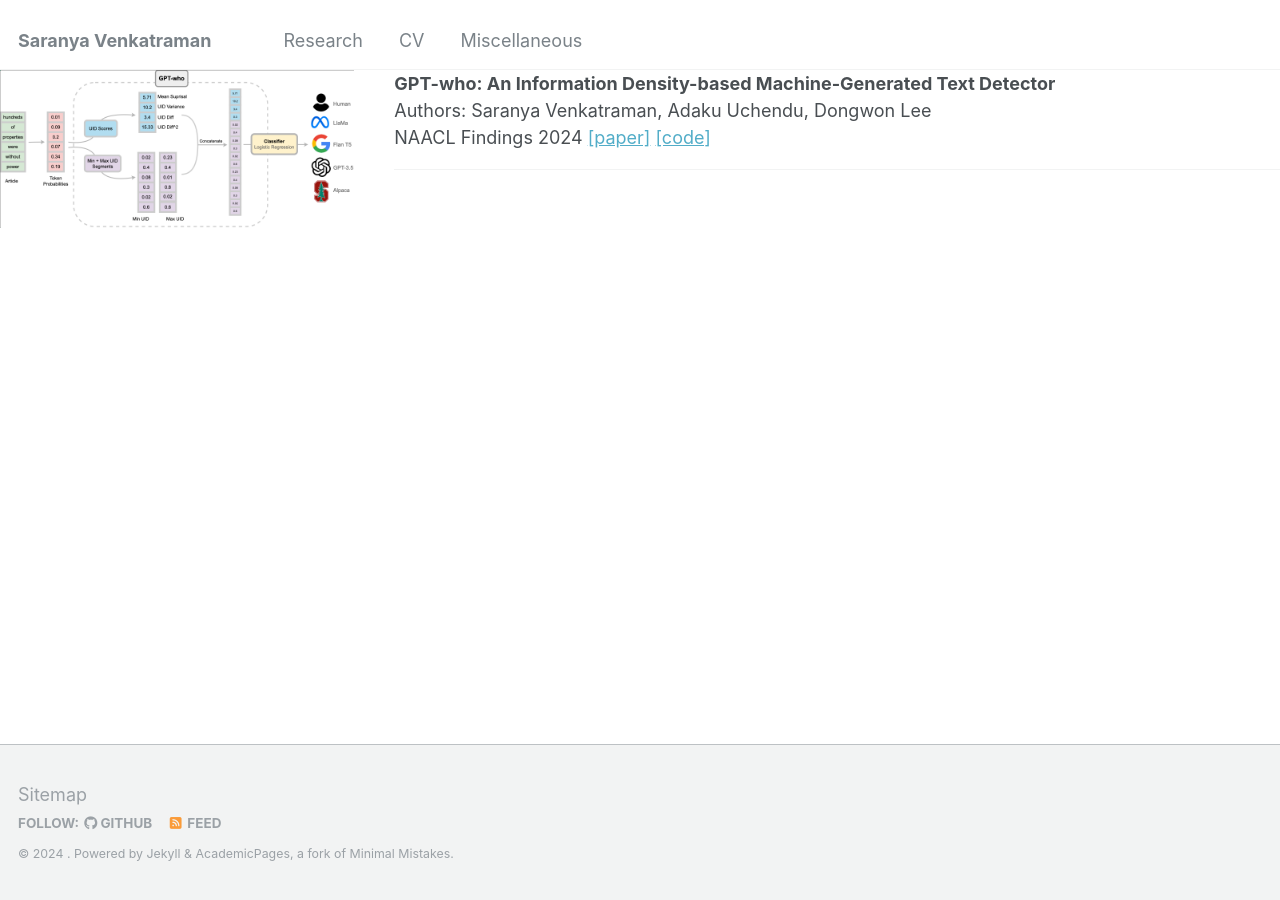
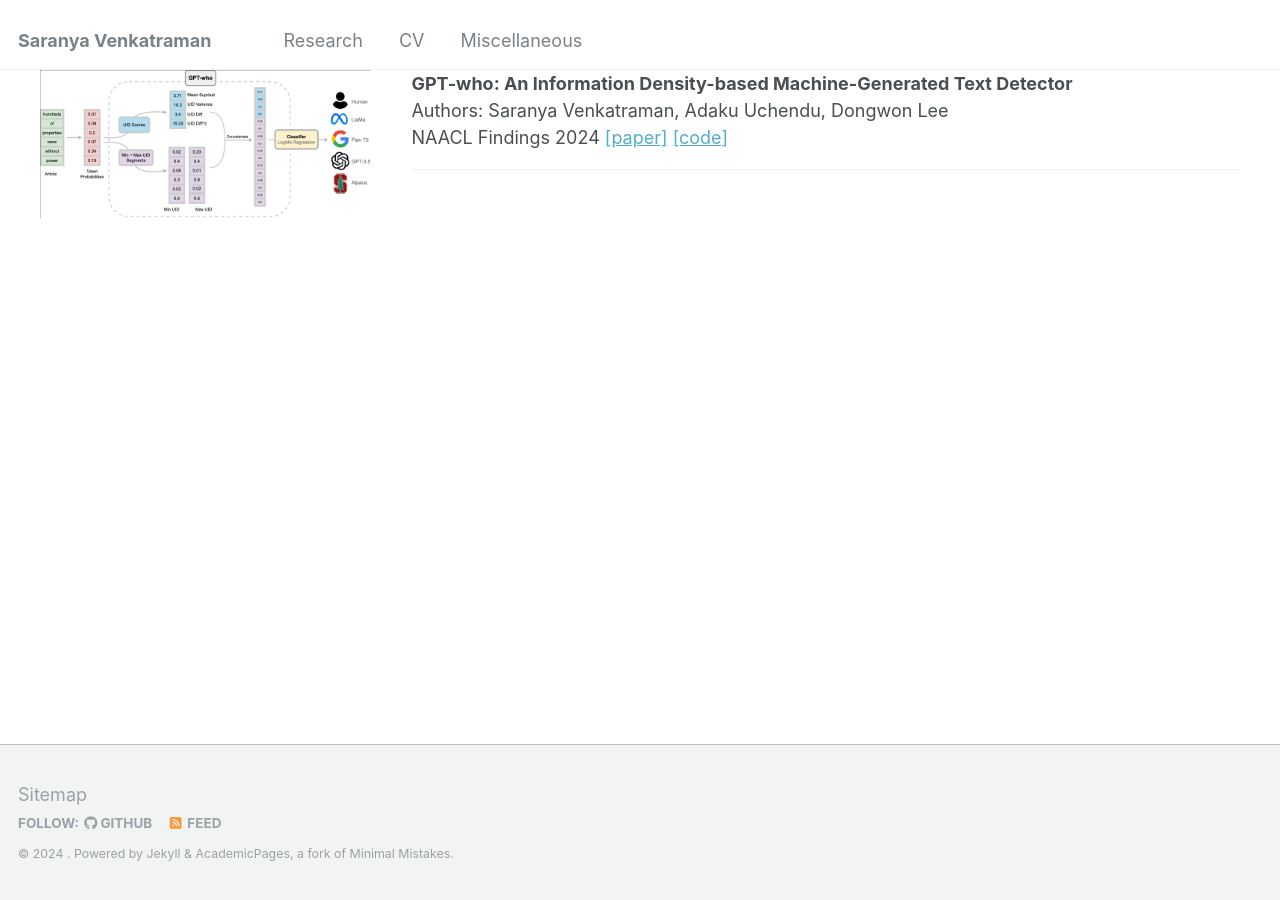
Before and after one commit to saranya-venkatraman/saranya-venkatraman.github.io, a Jekyll site: the page built from _pages/research.html, in a window 1280 px wide. Built offline with Jekyll 4.4.1, drawn with Linux system fonts in a browser that asks for light colours.

Commit message:
Update research.html

```diff
--- a/_pages/research.html
+++ b/_pages/research.html
@@ -19,10 +19,16 @@ comments: true
   }
 
   .content {
-    max-width: 1600px;
+    max-width: 1200px;
     display: flex;
     justify-content: center;
-    align-items: stretch; /* Ensure both items take the same height */
+
+  .image {
+    flex: 1;
+    margin-right: 20px;
+    display: flex;
+    justify-content: center; /* Center the image horizontally */
+    align-items: center; /* Center the image vertically */
   }
 
   .text {
```
